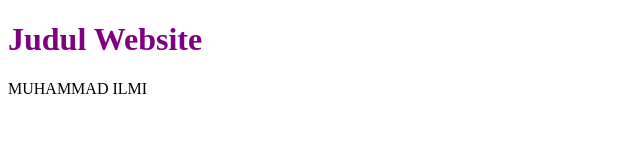
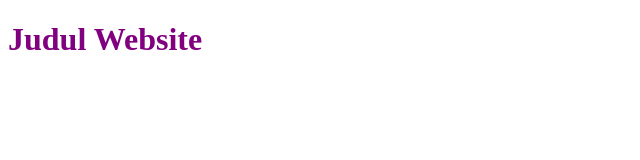
Before and after one commit to rofirahman/sharing-git, a plain HTML site: page index.html in a window 1280 px wide. Shown: the whole page, without its empty margins (0-640 px from the left). Drawn offline with Linux system fonts and the light colour scheme.

Commit message:
Revert "menambahkan nama paragrah MUHAMMAD ILMI"

```diff
--- a/index.html
+++ b/index.html
@@ -6,6 +6,5 @@
 </head>
 <body>
 	<h1>Judul Website</h1>
-	<p>MUHAMMAD ILMI</p>
 </body>
 </html>
```
